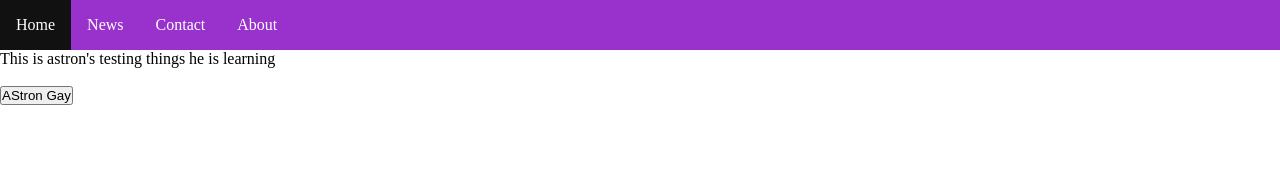
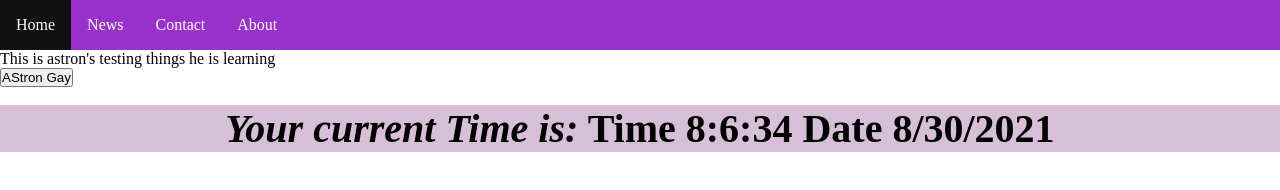
Before and after one commit to AstronGaming/Musa, a plain HTML site: page index.html in a window 1280 px wide. Drawn offline with Linux system fonts and the light colour scheme.

Commit message:
Added time feature

```diff
--- a/index.html
+++ b/index.html
@@ -19,12 +19,17 @@
     <p>
         This is astron's testing things he is learning
     <br>
-    <br>
+
     <button id= "run" onclick="prints()">AStron Gay</button>
 
+    <br>
+    <br>
+    <h4> <i>Your current Time is:</i> <span id="time"> </span> </h4>
 
     <p id="notgay"></p>
     <script src="index.js">
+
+
 
     </script>
 </body>
--- a/index.js
+++ b/index.js
@@ -1,3 +1,12 @@
 function prints(){
     document.getElementById("notgay").innerHTML = "I am not gay lol";
 }
+let a;
+let date;
+let time;
+setInterval(() => {
+a = new Date();
+date = a.toLocaleDateString();
+time = a.getHours() + ':' + a.getMinutes() + ':' + a.getSeconds();
+document.getElementById("time").innerHTML = 'Time ' + time + ' Date ' +  date;
+}, 1000);
--- a/styles.css
+++ b/styles.css
@@ -25,3 +25,18 @@ ul {
 
   li a:hover {
     background-color: #111111;}
+
+    h4 {
+      margin: 0;
+      padding: 0;
+      overflow: hidden;
+      background-color: thistle;
+      font-size: 40px;
+      font-style: unset;
+      text-decoration-style: solid;
+      text-align: center;
+
+    }
+    h4:hover{
+      background-color: white;
+    }
```
